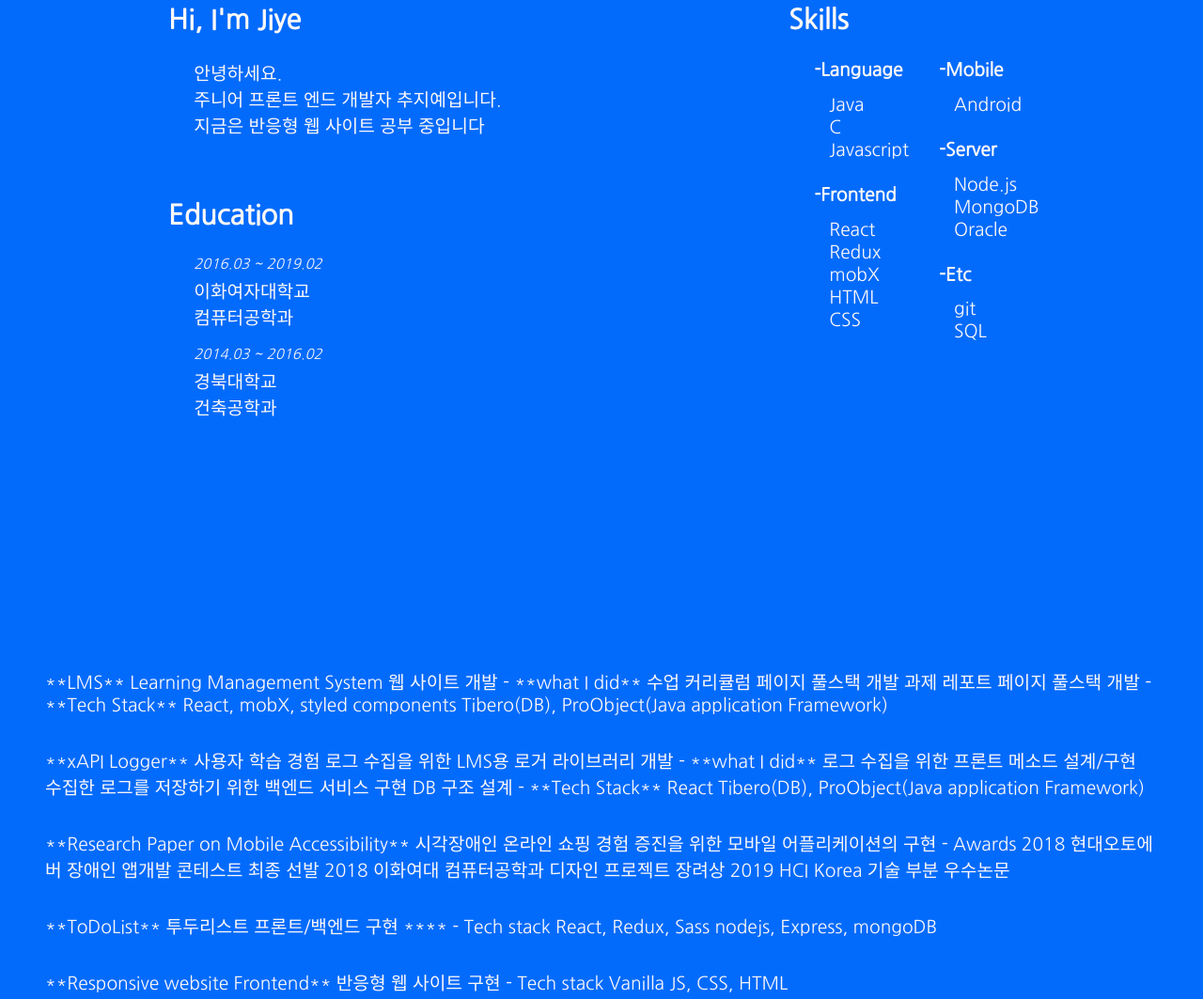
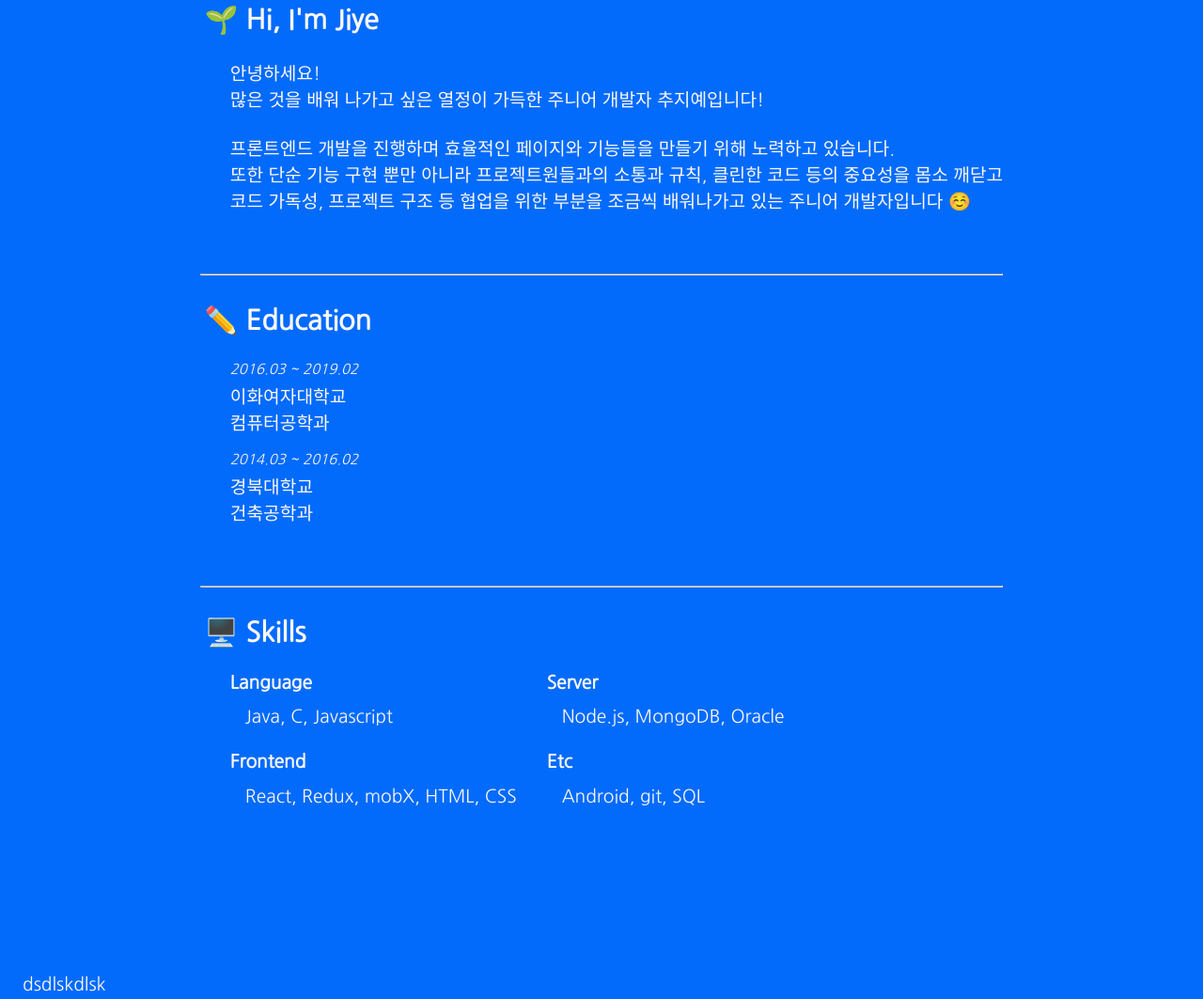
Before and after one commit to Choozii/JS-responsive-portfolio, a plain HTML site: page index.html in a window 1280 px wide. Shown: the part 853-1916 px from the top of the page at 94% size. Drawn offline with nearby package versions, Linux system fonts and the light colour scheme.

Commit message:
[feat] 내용 수정

```diff
--- a/assets/css/styles.css
+++ b/assets/css/styles.css
@@ -58,6 +58,9 @@ ul {
     list-style: none;
 }
 
+hr {
+    margin-bottom: 30px;
+}
 a {
     text-decoration: none;
 }
--- a/assets/js/index.js
+++ b/assets/js/index.js
@@ -23,3 +23,17 @@ gsap.from('.home__title', {opacity : 0, duration : 1, delay : 1.6, y: 30})
 gsap.from('.home__description', {opacity : 0, duration : 1, delay : 1.8, y: 30})
 gsap.from('.home__button', {opacity : 0, duration : 1, delay : 2.1, y: 30})
 gsap.from('.home__image', {opacity : 0, duration : 1, delay : 1.3, y: 30})
+gsap.from('.contacts__icons', {opacity : 0, duration : 1, delay : 1.8, y: 30})
+
+const header = document.querySelector("#home");
+const headerHeight = header.getBoundingClientRect().height;
+
+// window.addEventListener("scroll", () => {
+//       if (window.scrollY > headerHeight) {
+//           console.log("ㅇㅇ");
+//       header.setAttribute("style", "background: white;");
+//    } else {
+
+// header.setAttribute("style", "background: transparent;");
+//    }
+// });
--- a/index.html
+++ b/index.html
@@ -23,13 +23,12 @@
                     <li class="nav__item"><a href="#home" class="nav__link">HOME</a></li>
                     <li class="nav__item"><a href="#about" class="nav__link">ABOUT</a></li>
                     <li class="nav__item"><a href="#project" class="nav__link">PROJECT</a></li>
-                    <li class="nav__item"><a href="#contact" class="nav__link">CONTACT</a></li>
                 </ul>
             </div>
         </div>
     </header>
     <main class="__main">
-        <section class="home" id="home">
+        <section class="scene home" id="home">
             <div class="home__container">
                 <div class="home__image">
                     <img src="assets/images/background.png" alt="background white" class="move">
@@ -38,28 +37,41 @@
                 <div class="home__strings">
                     <h1 class="home__title">Hi, I'm Jiye</h1>
                     <p class="home__description">Frontend developer</p>
-                    <a href="#contact" class="home__button" id="contactBtn">contact</a>
+                    <div class="contacts">
+            <div class="contacts__icons">
+                <div class="contact__item" id="github">
+                    <div class="icon"><i class='bx bxl-github'></i> </div>
+                </div>
+                <div class="contact__item" id="mail">
+                    <div class="icon"><i class='bx bx-mail-send'></i> </div>
+                </div>
+            </div>
+        </div>
+        </div>
                 </div>
             </div>
         </section>
     </main>
     <!-- ===== about page ===== -->
-    <section class="about" id="about">
+    <section class="scene about" id="about">
     <div class="about__wrapper">
     <div>
         <div class="introduce">
             <div class="title">
-                <div class="title__string">Hi, I'm Jiye</div>
+                <div class="title__string">🌱 Hi, I'm Jiye</div>
             </div>
             <div class="introduce__content">
-                안녕하세요. <br/>
-                주니어 프론트 엔드 개발자 추지예입니다.<br/>
-                지금은 반응형 웹 사이트 공부 중입니다
+                안녕하세요! <br/>
+                많은 것을 배워 나가고 싶은 열정이 가득한 주니어 개발자 추지예입니다! <br/><br/>
+                프론트엔드 개발을 진행하며 효율적인 페이지와 기능들을 만들기 위해 노력하고 있습니다. <br/>
+                또한 단순 기능 구현 뿐만 아니라 프로젝트원들과의 소통과 규칙, 클린한 코드 등의 중요성을 몸소 깨닫고 <br/>
+                코드 가독성, 프로젝트 구조 등 협업을 위한 부분을 조금씩 배워나가고 있는 주니어 개발자입니다 ☺️
             </div>
         </div>
+        <hr/>
         <div class="education">
             <div class="title">
-                <div class="title__string">Education</div>
+                <div class="title__string">✏️ Education</div>
             </div>
             <ul class="education__schools">
                 <li class="school">
@@ -70,131 +82,51 @@
                 </li>
             </ul>
         </div>
-        </div>
+        <hr/>
         <div class="tech">
             <div class="title">
-                <div class="title__string">Skills</div>
+                <div class="title__string">🖥️ Skills</div>
             </div>
             <ul class="tech__list">
             <div class="l__tech__list">
                 <li class="tech__item">
-                    <div class="tech__item__subtitle">-Language</div>
+                    <div class="tech__item__subtitle">Language</div>
                     <div class='tech__content'>
-                    Java<br/>
-                    C<br/>
-                    Javascript<br/>
+                    Java, C, Javascript<br/>
                     </div>
                 </li>
                 <li class="tech__item">
-                    <div class="tech__item__subtitle">-Frontend</div>
+                    <div class="tech__item__subtitle">Frontend</div>
                      <div class='tech__content'>
-                    React<br/>
-                     Redux<br/>
-                     mobX<br/>
-                    HTML<br/>
-                    CSS<br/>
+                    React, Redux, mobX, HTML, CSS
                     </div>
                 </li>
                 </div>
                 <div class="l__tech__list">
                 <li class="tech__item">
-                    <div class="tech__item__subtitle">-Mobile</div>
-                     <div class='tech__content'>
-                    Android<br/>
+                    <div class="tech__item__subtitle">Server</div>
+                    <div class='tech__content'>
+                    Node.js, MongoDB, Oracle<br/>
                     </div>
                 </li>
                 <li class="tech__item">
-                    <div class="tech__item__subtitle">-Server</div>
-                    <div class='tech__content'>
-                    Node.js<br/>MongoDB<br/> Oracle<br/>
-                    </div>
-                </li>
-                <li class="tech__item">
-                    <div class="tech__item__subtitle">-Etc</div>
+                    <div class="tech__item__subtitle">Etc</div>
                      <div class='tech__content'>
-                    git<br/>SQL<br/>
+                    Android, git, SQL<br/>
                     </div>
                 </li>
                 </div>
             </ul>
         </div>
+                <div>
     </div>
     </section>
-    <section id="project" class="project">
+    <section id="project" class="project scene">
 
-        <ul class="project list">
-            <li class="project__item">
-                **LMS**
-
-                Learning Management System 웹 사이트 개발
-
-                - **what I did**
-                수업 커리큘럼 페이지 풀스택 개발
-                과제 레포트 페이지 풀스택 개발
-                - **Tech Stack**
-                React, mobX, styled components
-                Tibero(DB), ProObject(Java application Framework)
-            </li>
-            <li class="project__item">
-                **xAPI Logger**
-
-                사용자 학습 경험 로그 수집을 위한 LMS용 로거 라이브러리 개발
-
-                - **what I did**
-                로그 수집을 위한 프론트 메소드 설계/구현
-                수집한 로그를 저장하기 위한 백엔드 서비스 구현
-                DB 구조 설계
-                - **Tech Stack**
-                React
-                Tibero(DB), ProObject(Java application Framework)
-            </li>
-            <li class="project__item">
-                **Research Paper on Mobile Accessibility**
-
-                시각장애인 온라인 쇼핑 경험 증진을 위한 모바일 어플리케이션의 구현
-
-                - Awards
-                2018 현대오토에버 장애인 앱개발 콘테스트 최종 선발
-                2018 이화여대 컴퓨터공학과 디자인 프로젝트 장려상
-                2019 HCI Korea 기술 부분 우수논문
-            </li>
-            <li class="project__item">
-                **ToDoList**
-
-                투두리스트 프론트/백엔드 구현 ****
-
-                - Tech stack
-                React, Redux, Sass
-                nodejs, Express, mongoDB
-            </li>
-            <li class="project__item">
-                **Responsive website Frontend**
-
-                반응형 웹 사이트 구현
-
-                - Tech stack
-                Vanilla JS, CSS, HTML
-            </li>
-        </ul>
-
+       dsdlskdlsk
 
     </section>
-    <section id="contact" class="contact">
-        <div class="contacts">
-            <div class="contacts__icons">
-                <div class="contact__item" id="github">
-                    <div class="icon"><i class='bx bxl-github'></i> </div>
-                </div>
-                <div class="contact__item" id="mail">
-                    <div class="icon"><i class='bx bx-mail-send'></i> </div>
-                </div>
-            </div>
-            <div class="contacts__string">Jiye Choo<br>
-                https://github.com/Choozii<br>
-                jiyechoo@gmail.com <br> 010.4012.3903</div>
-        </div>
-        </div>
-    </section>
+
     <!-- import gsap -->
     <script src="https://cdnjs.cloudflare.com/ajax/libs/gsap/3.6.1/gsap.min.js"></script>
     <script src="assets/js/index.js"></script>
```
Also changed, not shown: assets/images/heic0910e.jpg (added), assets/images/heic1501a.jpg (added), assets/images/heic1608a.jpg (added).
